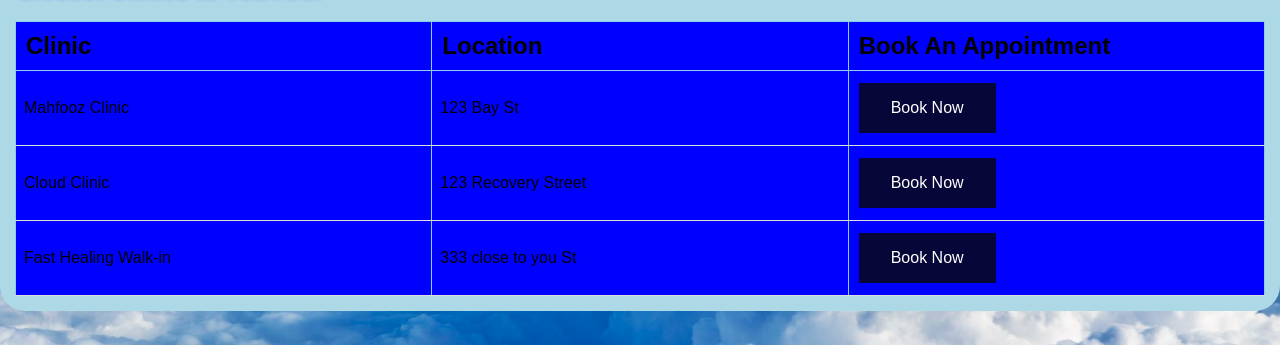
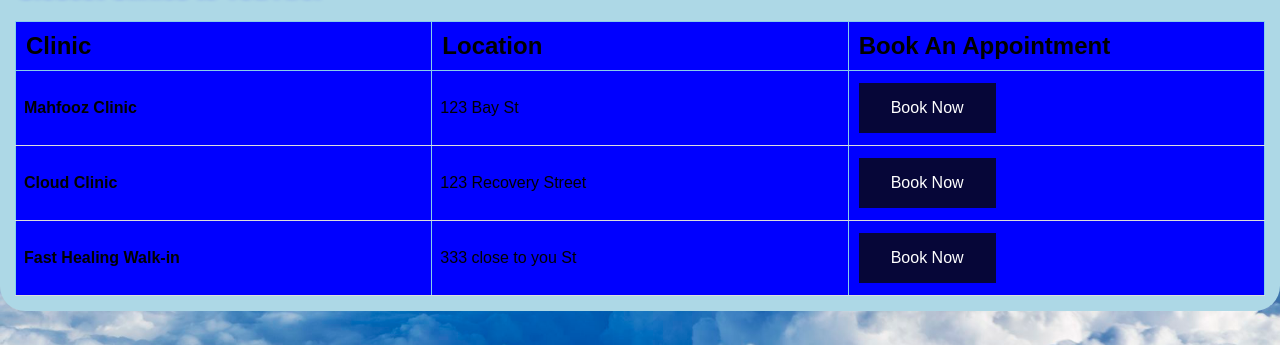
Before and after one commit to khizr/AppointmentSystem, a React (Create React App) app in the folder team05-reactapp/: page /Map in a window 1280 px wide. Shown: the part 274-619 px from the top of the page. Built offline with nearby package versions, Linux system fonts and the light colour scheme.

Commit message:
fine adjusments to map

```diff
--- a/team05-reactapp/src/react components/Map/index.js
+++ b/team05-reactapp/src/react components/Map/index.js
@@ -4,7 +4,6 @@ import TextField from '@material-ui/core/TextField';
 import SearchIcon from '@material-ui/icons/Search';
 import HomeIcon from '@material-ui/icons/Home';
 import { Link } from "react-router-dom";
-
 import "./styles.css";
 
 /* Component for the Map page */
@@ -38,17 +37,17 @@ class Map extends React.Component {
                 <th>Book An Appointment</th>
               </tr>
               <tr>
-                <td>Mahfooz Clinic</td>
+                <td><b>Mahfooz Clinic</b></td>
                 <td>123 Bay St</td>
                 <td><button className="bookButton">Book Now</button></td>
               </tr>
               <tr>
-                <td>Cloud Clinic</td>
+                <td><b>Cloud Clinic</b></td>
                 <td>123 Recovery Street</td>
                 <td><button className="bookButton">Book Now</button></td>
               </tr>
               <tr>
-                <td>Fast Healing Walk-in</td>
+                <td><b>Fast Healing Walk-in</b></td>
                 <td>333 close to you St</td>
                 <td><button className="bookButton">Book Now</button></td>
               </tr>
```
